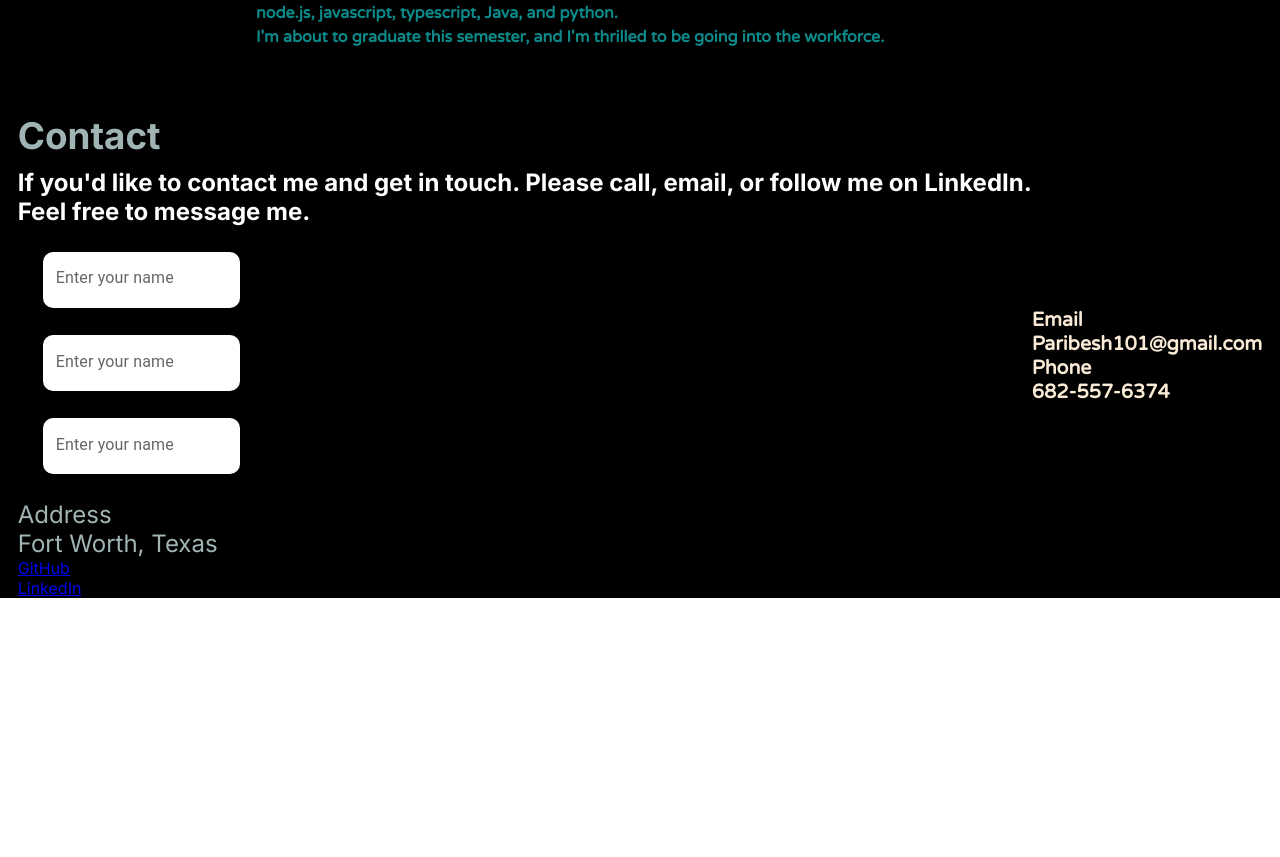
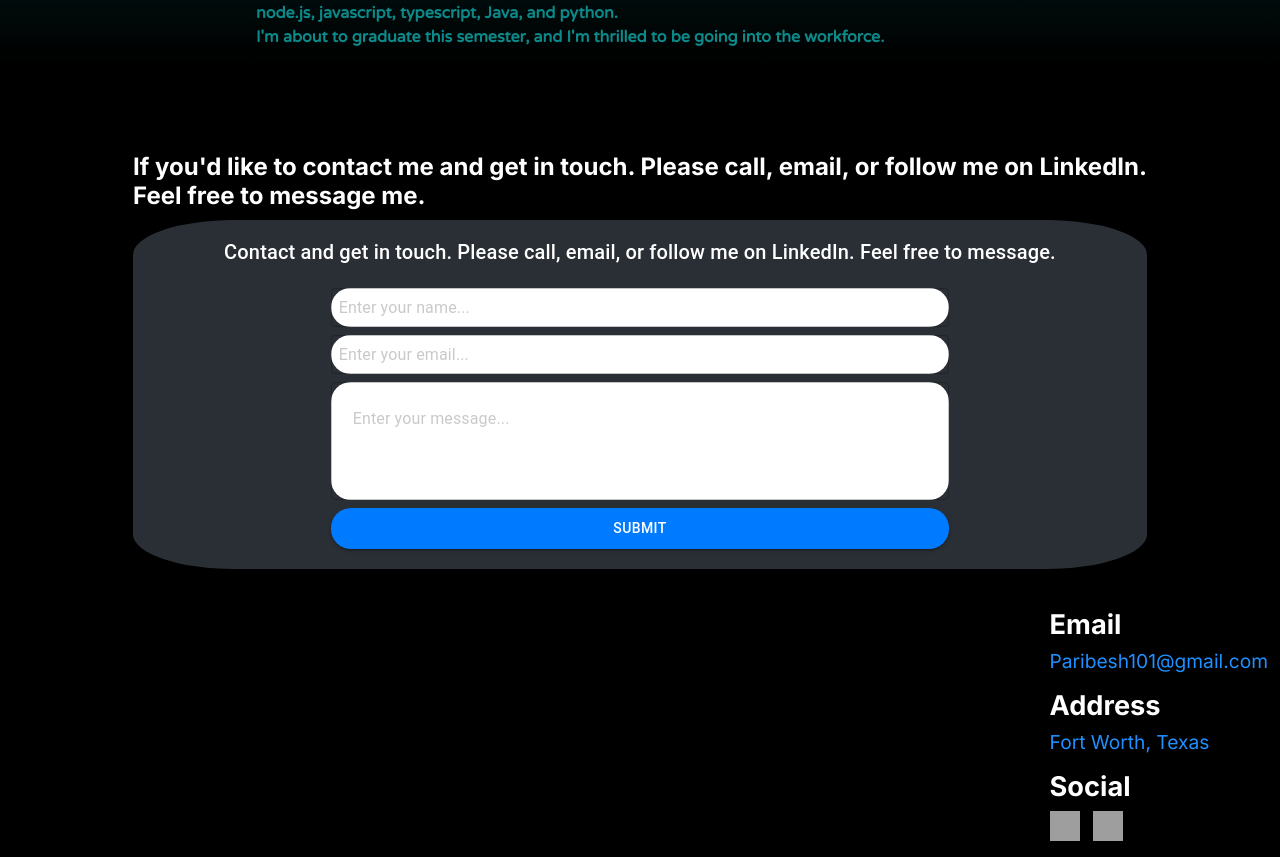
Before and after one commit to Paribesh101/Paribesh-Portfolio, a React (Create React App) app: page / in a window 1280 px wide. Shown: the part 729-1586 px from the top of the page. Before the commit the page ends 1327 px from the top, so only its background shows below. Built offline with nearby package versions, Linux system fonts and the light colour scheme; grey boxes are pictures that could not be loaded.

Commit message:
Message fields added

```diff
--- a/package.json
+++ b/package.json
@@ -3,9 +3,11 @@
   "version": "0.1.0",
   "private": true,
   "dependencies": {
+    "@emailjs/browser": "^4.4.1",
     "@emotion/react": "^11.14.0",
     "@emotion/styled": "^11.14.0",
-    "@mui/material": "^6.3.1",
+    "@mui/icons-material": "^7.1.0",
+    "@mui/material": "^7.1.0",
     "@mui/styled-engine-sc": "^6.3.1",
     "cra-template": "1.2.0",
     "react": "^19.0.0",
--- a/src/sections/contact/Contact.js
+++ b/src/sections/contact/Contact.js
@@ -1,50 +1,99 @@
 import "../../styles.css";
-import Box from "@mui/material/Box";
-import FilledInput from "@mui/material/FilledInput";
-import FormControl from "@mui/material/FormControl";
-import InputLabel from "@mui/material/InputLabel";
-import TextField from "@mui/material/TextField";
+import { Box, TextField, Button, Typography, Snackbar } from '@mui/material';
+import emailjs from "@emailjs/browser"; // Import EmailJS
+import { useRef, useState } from 'react'; // Import useRef
 
 const Contact = () => {
+
+  const [formData, setFormData] = useState({
+    name: "",
+    email: "",
+    message: "",
+  });
+
+  const[isLoading, setIsLoading] = useState(false);
+  const[openSnackbar, setOpenSnackbar] = useState(false);
+  const [snackbarMessage, setSnackbarMessage] = useState("");
+
+  const handleChange = (e) => {
+    const  {name, value } = e.target;
+    setFormData((prevData) => ({
+      ...prevData,
+      [name]: value,
+    }));
+  }
+
+  // Handle form submission
+  const handleSubmit = (e) => {
+    e.preventDefault();
+
+    // Basic form validation
+    if (!formData.name || !formData.email || !formData.message){
+      setSnackbarMessage("Please fill out all fields.");
+      setOpenSnackbar(true);
+      return;
+    }
+
+
+    // EmailJS send function
+    emailjs
+      .send(
+        "YOUR_SERVICE_ID", // Replace with your EmailJS Service ID
+      )
+
+  };
+
+
   return (
-    <section className="contact">
+    <section className="contact" style={{ minHeight: "auto", display: "flex", flexDirection: "column", alignItems: "center", padding: "12px" }}>
+      <h1 className="contacttitle">Contact</h1>
       <div className="reach">
-        <h1 className="contacttitle">Contact</h1>
         <p className="paragraph">
           If you'd like to contact me and get in touch. Please call, email, or
-          follow me on LinkedIn. <br></br>Feel free to message me.
+          follow me on LinkedIn. <br />Feel free to message me.
         </p>
 
-        <Box component="form" sx={{ '& > :not(style)': { m: 3, width: '25ch', borderRadius: '10%', display: 'flex' } }}noValidate autoComplete="off">
-          <TextField id="outlined-basic" label="Enter your name" variant="outlined"  sx={{ '& .MuiInputBase-input': {  m: 0.2, backgroundColor: 'white', width: '25ch', borderRadius: '10px', display: 'flex' } }} />
-          <TextField id="outlined-basic" label="Enter your name" variant="outlined"  sx={{ '& .MuiInputBase-input': {  m: 0.2, backgroundColor: 'white', width: '25ch', borderRadius: '10px', display: 'flex' } }} />
-          <TextField id="outlined-basic" label="Enter your name" variant="outlined"  sx={{ '& .MuiInputBase-input': {  m: 0.2, backgroundColor: 'white', width: '25ch', borderRadius: '10px', display: 'flex' } }} />
+        <Box sx={{ backgroundColor: '#2a2f35', display: 'flex', flexDirection: 'column', alignItems: 'center', padding: 2, overflowY: 'auto', borderRadius: '10%' }}>
+          <Typography variant="h6" sx={{ color: 'white', textAlign: 'center', mb: 2, fontSize: { xs: '1rem', sm: '1.25rem' } }}>
+            Contact and get in touch. Please call, email, or follow me on LinkedIn. Feel free to message.
+          </Typography>
+          <Box component="form" sx={{ display: 'flex', flexDirection: 'column', alignItems: 'center', width: '70%', '& > :not(style)': { m: 0.5, width: '90%', borderRadius: '20px' } }} noValidate autoComplete="off">
+            <TextField id="namefield" placeholder="Enter your name..." variant="outlined" sx={{ backgroundColor: 'white', borderRadius: '20px', '& .MuiInputBase-input': { padding: '8px' }, '& .MuiInputBase-input::placeholder': { color: 'gray' } }} />
+            <TextField id="emailfield" placeholder="Enter your email..." variant="outlined" sx={{ backgroundColor: 'white', borderRadius: '20px', '& .MuiInputBase-input': { padding: '8px' }, '& .MuiInputBase-input::placeholder': { color: 'gray' } }} />
+            <TextField id="messagefield" placeholder="Enter your message..." variant="outlined" multiline rows={3} sx={{ backgroundColor: 'white', borderRadius: '20px', '& .MuiInputBase-input': { padding: '8px' }, '& .MuiInputBase-input::placeholder': { color: 'gray' } }} />
+            <Button variant="contained" type="submit" sx={{ backgroundColor: '#007bff', color: 'white', width: '90%', borderRadius: '20px', mt: 1, padding: '8px' }} onClick={() => handleSubmit()}>SUBMIT</Button>
+          </Box>
         </Box>
+      </div>
 
-        <p className="address">
-          Address<br></br> Fort Worth, Texas
-        </p>
-        <div className="links">
-          <a href="https://github.com/Paribesh101" className="github">
-            GitHub
-          </a>
-          <a
-            href="https://www.linkedin.com/in/paribesh-upreti-3a5366268/"
-            className="linkedin"
-          >
-            LinkedIn
-          </a>
+      <div className="contact-details" style={{ width: { xs: "100%", sm: "35%" }, marginTop: "12px", textAlign: { xs: "center", sm: "left" } }}>
+        <h1 className="contacttitle">Contact</h1>
+
+
+        <div className="info">
+
+          <div className = "myinfo">
+            <h2 className="email">Email</h2>
+            <p>Paribesh101@gmail.com</p>
+            <h2 className="address">Address</h2>
+            <p>Fort Worth, Texas</p>
+          </div>
+
+          <h2 className="social">Social</h2>
+
+          <div className="links">
+            <a href="https://github.com/Paribesh101" className="github" target="_blank" rel="noreferrer">
+              <img style={{ width: "30px", height: "30px" }} src="https://icones.pro/wp-content/uploads/2021/06/icone-github-orange.png" alt="GitHub" loading="lazy" />
+            </a>
+            <a href="https://www.linkedin.com/in/paribesh-upreti-3a5366268/" className="linkedin" target="_blank" rel="noreferrer">
+              <img style={{ width: "30px", height: "30px" }} src="https://upload.wikimedia.org/wikipedia/commons/thumb/c/ca/LinkedIn_logo_initials.png/500px-LinkedIn_logo_initials.png" alt="LinkedIn" loading="lazy" />
+            </a>
+          </div>
+
         </div>
       </div>
-      <div className="info">
-        <h1 className="email">
-          Email
-          <br></br> Paribesh101@gmail.com
-        </h1>
-        <h1 className="phone">
-          Phone<br></br> 682-557-6374
-        </h1>
-      </div>
+
+
     </section>
   );
 };
--- a/src/styles.css
+++ b/src/styles.css
@@ -3,7 +3,6 @@
 @import url("https://fonts.googleapis.com/css2?family=Ubuntu:ital,wght@0,300;0,400;0,500;0,700;1,300;1,400;1,500;1,700&family=Varela+Round&display=swap");
 
 .background {
-  /* the max width is set to 100% of the screen */
   max-width: 100%;
 }
 
@@ -34,20 +33,19 @@ html {
 .buttons {
   display: flex;
   justify-content: center;
+  max-width: 100%;
 }
 
-Button {
+.submit-button {
   vertical-align: middle;
-  font-family: "varela round";
+  font-family: "Varela Round", sans-serif;
   background-color: rgb(107, 100, 100);
-  width: 150px;
   font-weight: bold;
   margin-right: 5%;
   border-radius: 15px;
-  font-weight: bolder;
 }
 
-Button:hover {
+.submit-button:hover {
   background-color: antiquewhite;
   color: black;
 }
@@ -64,7 +62,6 @@ Button:hover {
 #img {
   display: flex;
   justify-content: center;
-  /* align-items: center; */
   width: 20%;
   height: 20%;
   margin-right: 20%;
@@ -78,78 +75,105 @@ Button:hover {
 
 .home .description {
   margin: 5% 0%;
-  font-family: "Ubuntu";
+  font-family: "Ubuntu", sans-serif;
   color: antiquewhite;
   font-size: 150%;
   width: 80%;
 }
 
-/* about section*/
+/* about section */
 .about {
   margin: 5% 0% 5% 20%;
 }
 
 .about .description {
-  font-family: "varela round";
+  font-family: "Varela Round", sans-serif;
   font-size: 100%;
   color: rgb(12, 138, 138);
   line-height: 150%;
   width: 80%;
 }
 
-/*Contact section*/
+/* Contact section */
 
 .contact {
   display: flex;
   justify-content: center;
   flex-direction: row;
   align-items: center;
-  overflow-x: auto;
-  overflow-y: hidden;
+  margin: 0;
+  max-width: 100%;
+  padding: 16px; /* Adjusted for consistency */
 }
 
 .reach {
+  padding: 0;
+  margin: 0;
+}
+
+.contact-details {
+  padding: 0;
+  margin: 0;
+}
+
+@media (min-width: 600px) {
+  .contact-details {
+    margin-left: auto; /* Pushes to the right edge */
+  }
 }
 
 .info {
-  font-size: 13px;
-  font-weight: bold;
-  font-family: "varela round";
-  margin-left: 0%;
+  font-family: "Varela Round", sans-serif;
   color: antiquewhite;
+  padding: 0;
+  margin: 0;
 }
 
 .paragraph {
   color: white;
   font-size: 150%;
-  font-family: "Inter";
+  font-family: "Inter", sans-serif;
   font-weight: bold;
+  margin: 0 0 10px 0;
 }
 
-.address {
-  font-size: 150%;
-  color: rgba(223, 249, 250, 0.722);
-  font-family: "Inter";
-  margin-right: 8%;
+@media (max-width: 600px) {
+  .paragraph {
+    font-size: 1.25rem;
+  }
+}
+
+.email, .address, .social {
+  font-size: 1.7rem;
+  color: white;
+  font-family: "Inter", sans-serif;
+  margin: 0 0 8px 0;
+}
+
+.info p {
+  font-size: 1.2rem;
+  font-family: "Inter", sans-serif;
+  margin: 0 0 16px 0;
+  color: #1E90FF;
 }
 
 .links {
-  font-family: "Inter";
+  font-family: "Inter", sans-serif;
   display: flex;
-  justify-content: center;
-  flex-direction: column;
+  justify-content: flex-start;
+  flex-direction: row;
+  gap: 13px;
+  margin-top: 8px;
+  position: relative;
+  bottom: 162%;
 }
 
-.contacttitle {
-  color: rgba(223, 249, 250, 0.722);
-  font-family: "Inter";
-  font-size: 230%;
-  margin-bottom: 1%;
+.social {
+  position: relative;
+  bottom: 162%;
 }
 
-.form, .fields {
-  color: white;
-  border-radius: 2;
-  display: flex;
-  flex-direction: column;
+.myinfo {
+  position: relative;
+  bottom: 160%;
 }
```
Also changed, not shown: 1 other file (tests, documents, lock files or other folders).
